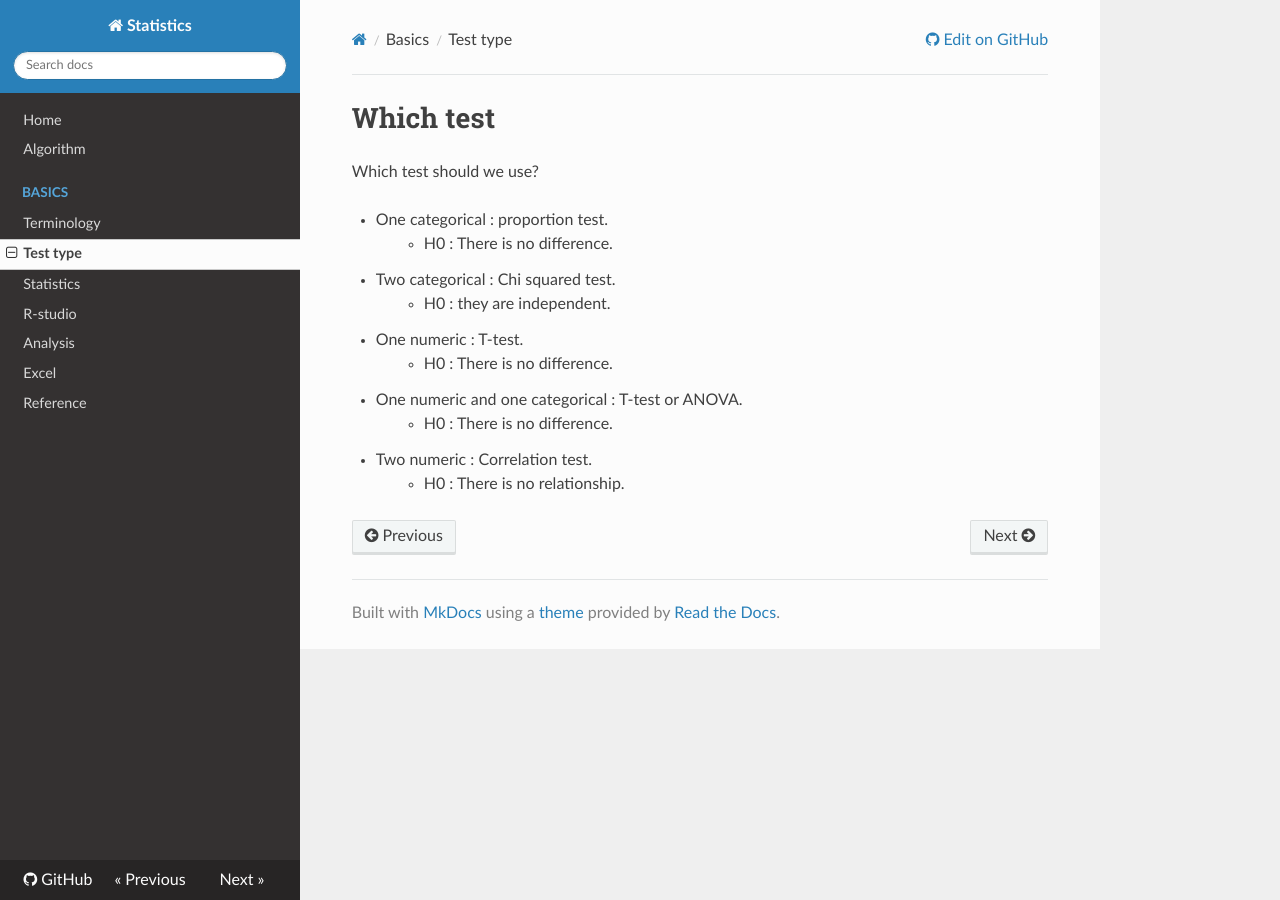
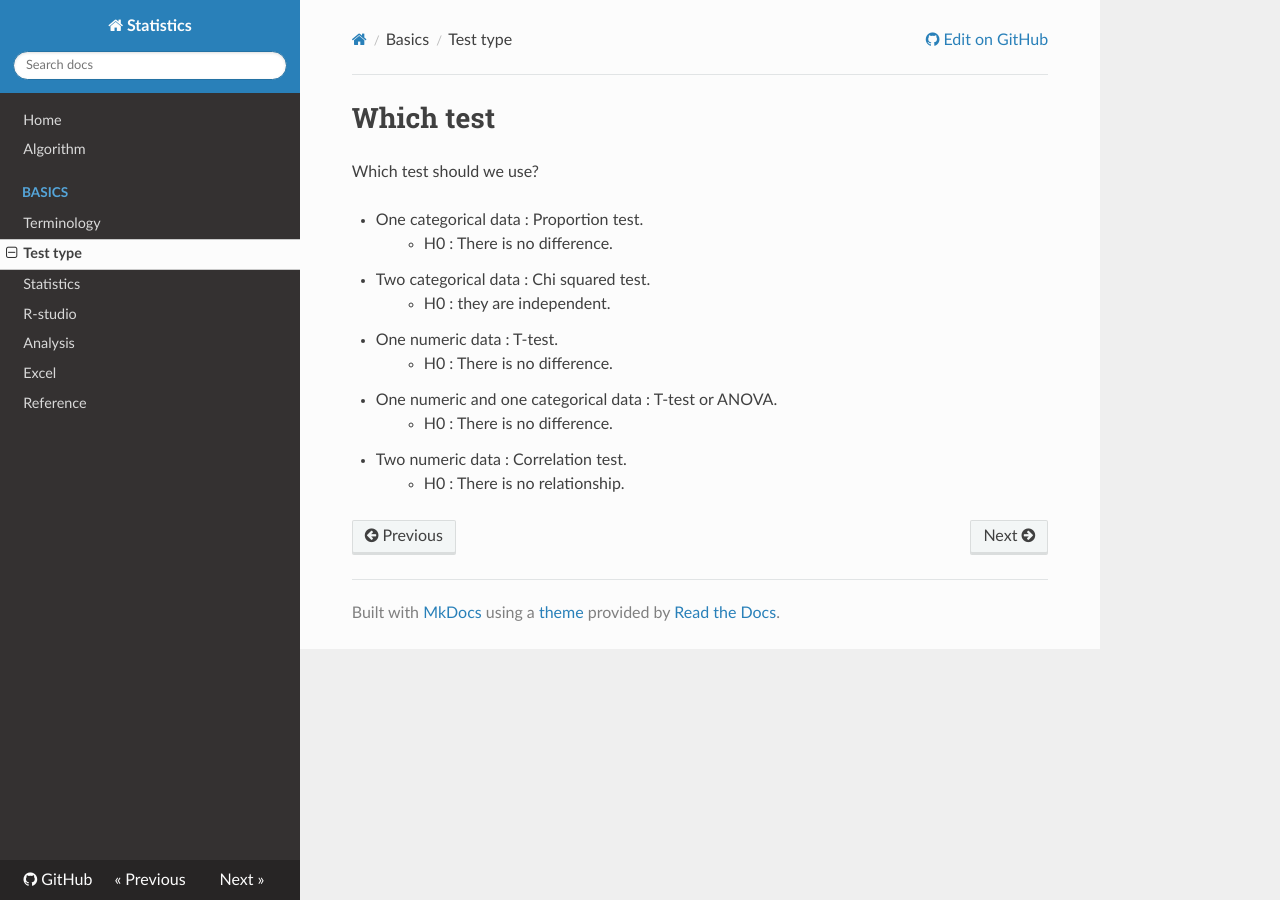
Before and after one commit to WonyoungCho/Statistics, an MkDocs documentation site: the page built from docs/which_test.md, in a window 1280 px wide. Built offline with MkDocs 1.6.1, drawn with Linux system fonts in a browser that asks for light colours; nearby versions of some CDN libraries; old or Windows-style settings are respelled for this version of MkDocs.

Commit message:
Update which_test.md

```diff
--- a/docs/which_test.md
+++ b/docs/which_test.md
@@ -2,13 +2,13 @@
 
 Which test should we use?
 
-- One categorical : proportion test.
+- One categorical data : Proportion test.
 > - H0 : There is no difference.
-- Two categorical : Chi squared test.
+- Two categorical data : Chi squared test.
 > - H0 : they are independent.
-- One numeric : T-test.
+- One numeric data : T-test.
 > - H0 : There is no difference.
-- One numeric and one categorical : T-test or ANOVA.
+- One numeric and one categorical data : T-test or ANOVA.
 > - H0 : There is no difference.
-- Two numeric : Correlation test.
+- Two numeric data : Correlation test.
 > - H0 : There is no relationship.
```
